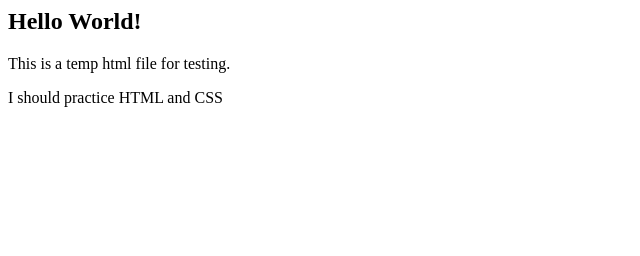
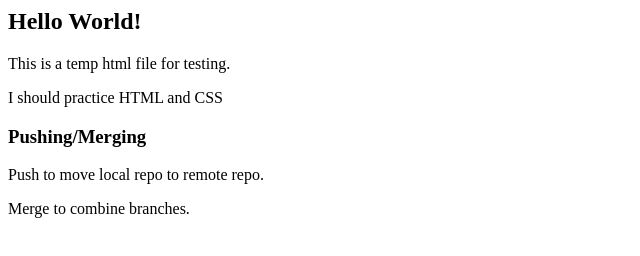
Before and after one commit to ivyT26/FirstTime-LearnGit, a plain HTML site: page index.html in a window 1280 px wide. Shown: the whole page, without its empty margins (0-640 px from the left). Drawn offline with Linux system fonts and the light colour scheme.

Commit message:
updated readme and index.html.

```diff
--- a/index.html
+++ b/index.html
@@ -1,3 +1,7 @@
 <h2>Hello World!</h2>
 <p>This is a temp html file for testing.</p>
 <p>I should practice HTML and CSS</p>
+
+<h3>Pushing/Merging</h3>
+<p>Push to move local repo to remote repo.</p>
+<p>Merge to combine branches.</p>
```
Also changed, not shown: 1 other file.
